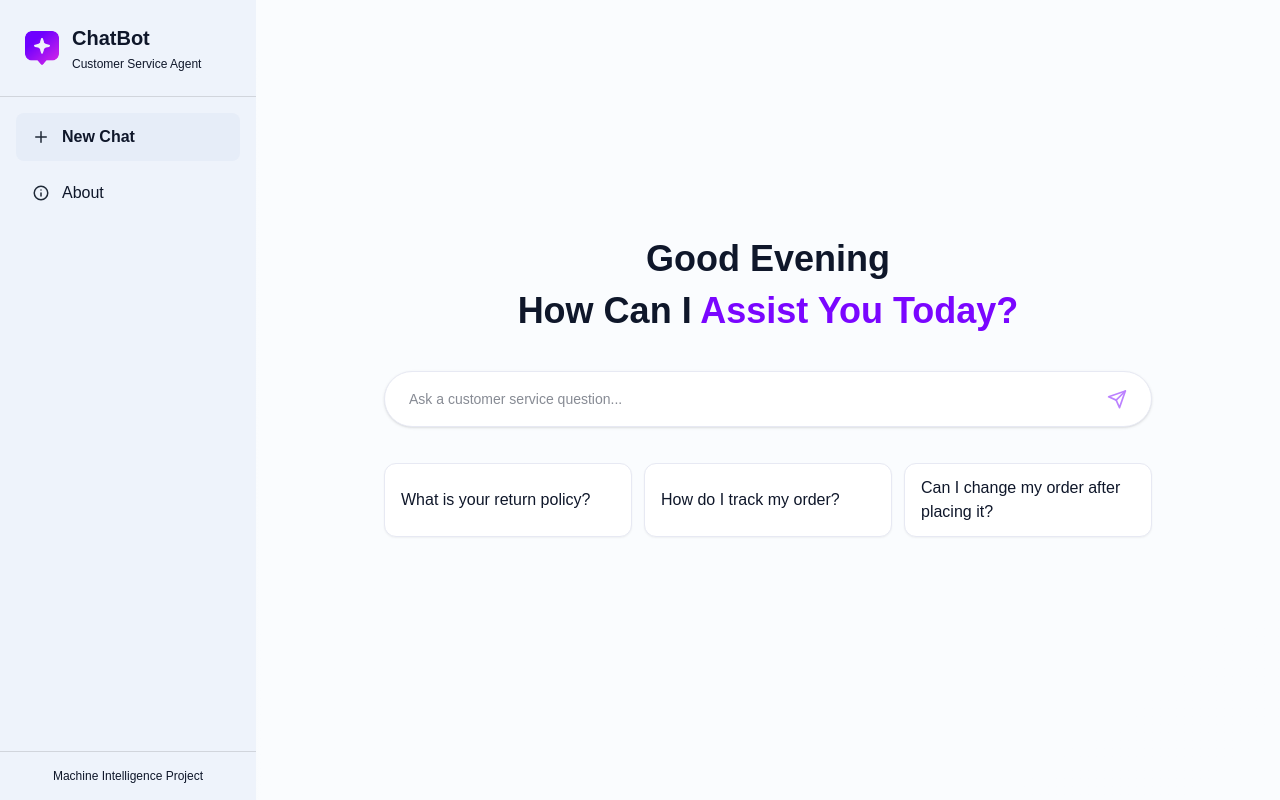
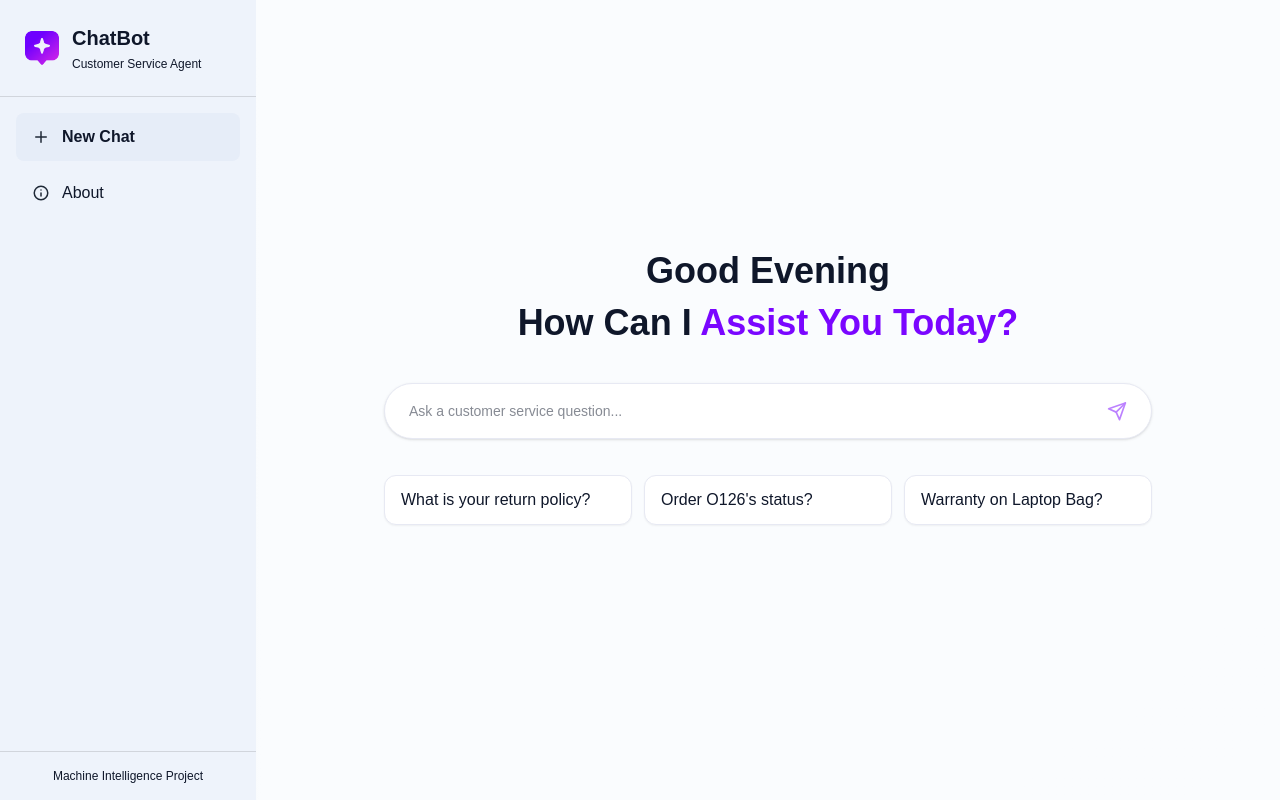
Before and after one commit to luhygenet/Customer-Support-ChatBot, a Next.js app: page / in a window 1280 px wide. Built offline with nearby package versions, Linux system fonts and the light colour scheme.

Commit message:
Edit questions

```diff
--- a/app/components/chatbot.tsx
+++ b/app/components/chatbot.tsx
@@ -36,36 +36,18 @@ export default function Chatbot() {
   const sampleResponses = [
     {
       query: "What is your return policy?",
-      response:
-        "Our return policy allows returns within 30 days of purchase with original receipt and product in original condition. Refunds are processed within 5-7 business days.",
-      reasoning: [
-        "Applied Rule 1: Customer Return Policy",
-        "Checked Policy Database: 30-day return window",
-        "Verified: Original condition requirement",
-        "Applied Policy: Refund processing timeline",
-      ],
+      response: "",
+      reasoning: [],
     },
     {
-      query: "How do I track my order?",
-      response:
-        "You can track your order using the tracking number sent to your email after shipment. Visit our tracking portal and enter your tracking number to see real-time updates.",
-      reasoning: [
-        "Applied Rule 2: Order Tracking Policy",
-        "Retrieved: Customer email record",
-        "Accessed: Tracking number from order database",
-        "Applied Action: Direct to tracking portal",
-      ],
+      query: "Order O126's status?",
+      response: "",
+      reasoning: [],
     },
     {
-      query: "Can I change my order after placing it?",
-      response:
-        "Order modifications are possible only within 1 hour of placement if the order has not yet been processed. Please contact support immediately with your order number.",
-      reasoning: [
-        "Applied Rule 3: Order Modification Policy",
-        "Checked: Order processing status",
-        "Verified: Time window constraint (1 hour)",
-        "Applied Action: Direct to support for assistance",
-      ],
+      query: "Warranty on Laptop Bag?",
+      response: "",
+      reasoning: [],
     },
   ];
 
```
